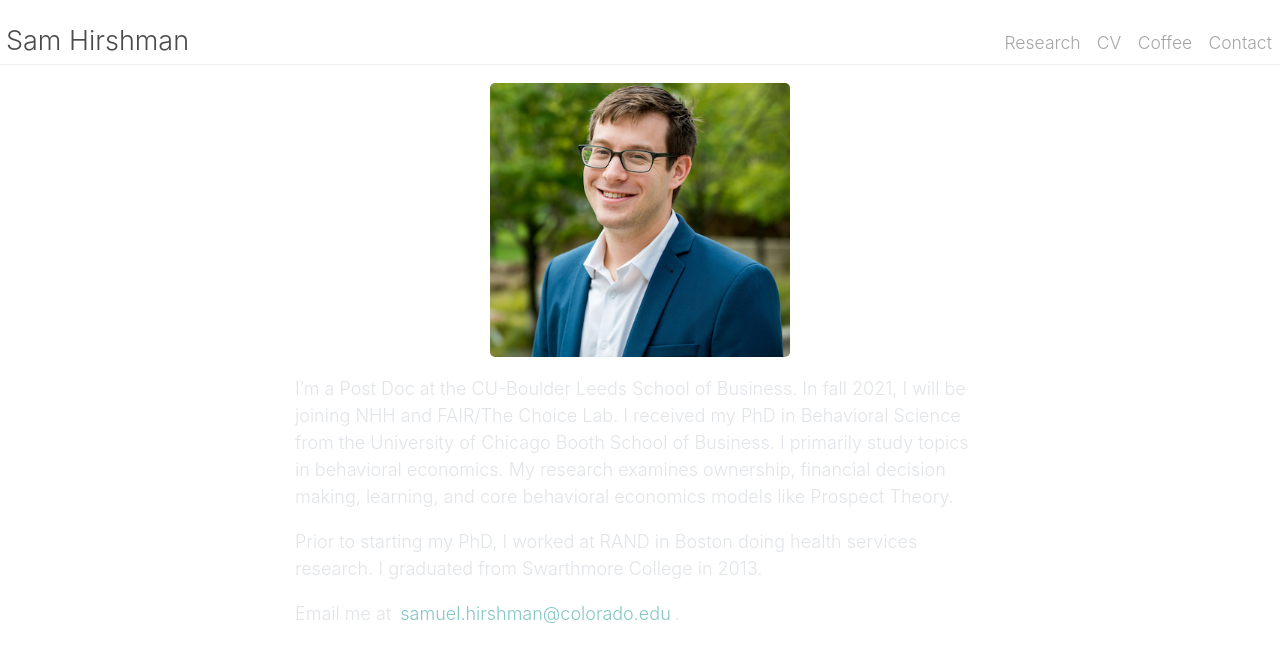
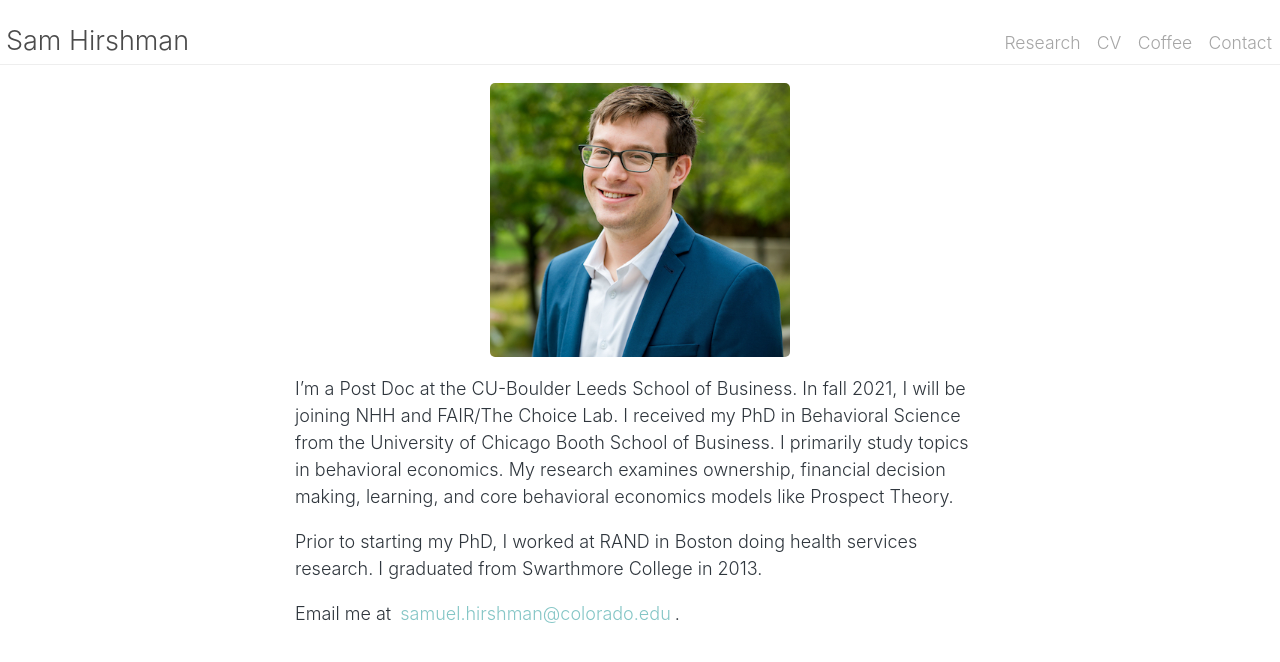
Before and after one commit to shirshma/shirshma.github.io, a Jekyll site: the page built from index.md, in a window 1280 px wide. Shown: the top 662 px of the page. Built offline with Jekyll 4.4.1, drawn with Linux system fonts in a browser that asks for light colours.

Commit message:
Update _variables.scss

```diff
--- a/_sass/_variables.scss
+++ b/_sass/_variables.scss
@@ -20,7 +20,7 @@ $root-font-size: 16px;
 $root-line-height: 1.5;
 
 //$body-color: #515151;
-$body-color: #e1e4e8;
+$body-color: #2f363d;
 
 $body-bg: #fff;
 $link-color: $blue;
```
